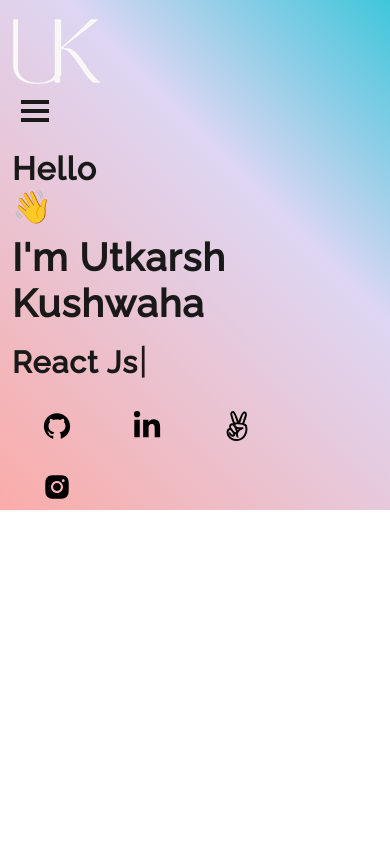
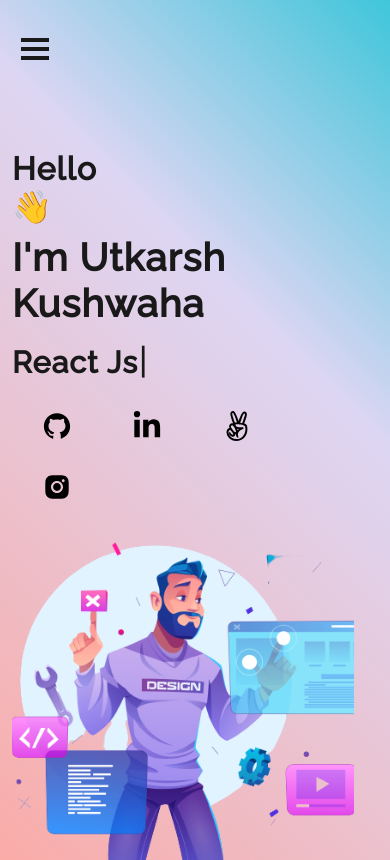
Before and after one commit to Utkarsh-K10/Protfolio, a React (Vite) app: page / in a window 390 px wide. Built offline with nearby package versions, Linux system fonts and the light colour scheme.

Commit message:
Responsive about

```diff
--- a/src/components/HomePage/HomePage.jsx
+++ b/src/components/HomePage/HomePage.jsx
@@ -38,7 +38,6 @@ function Home() {
               className='socailmediabtn'><AiFillInstagram className='icon' /></button>
           </Col>
           <Col md={5}>
-            {/* <div className='mineimage'></div> */}
             <div className="webimage">
             </div>
           </Col>
--- a/src/pages/CSS/style.css
+++ b/src/pages/CSS/style.css
@@ -19,7 +19,9 @@
 }
 
 .navbar-toggler {
-  position: relative !important;
+  position: absolute !important;
+  width: 10%;
+  margin-left: auto;
   background-color: transparent !important;
   border-color: transparent !important;
 }
@@ -112,13 +114,16 @@
   .navbar-nav .nav-item a::after {
     display: none !important;
   }
+  .logo{
+    display: none
+  }
 
   .responsive-navbar {
     width: 100%;
     height: 250px;
     border-radius: 15px;
     background-color: #FAACA8;
-  background-image: linear-gradient(45deg, #FAACA8 0%, #DDD6F3 64%, #3fc6da 100%);
+    background-image: linear-gradient(45deg, #FAACA8 0%, #DDD6F3 64%, #3fc6da 100%);
   }
 
   .nav-link {
@@ -374,13 +379,13 @@
   border-color:aliceblue;
 }
 
-/* .webimage {
+.webimage {
   max-width: 500px;
   height: 350px;
   background-image: url(../../Assets/web-removebg-preview.png);
   background-size: cover;
   background-position: center;
-} */
+}
 
 @media (max-width: 767px) {
   .aboutpagebackground {
@@ -420,8 +425,6 @@
     }
 
     .aboutmetext {
-      font-size: 1em !important;
-      font-weight: 900 !important;
       text-align: justify;
     }
 
@@ -522,13 +525,8 @@
   width: 100%;
   height: 100%;
   min-height: 100vh;
-  /* background-color: #4158d0; */
   background-color: #FAACA8;
   background-image: linear-gradient(45deg, #FAACA8 0%, #DDD6F3 64%, #3fc6da 100%);
-  /* background-image: linear-gradient(43deg,
-      #4158d0 0%,
-      #c850c0 46%,
-      #ffcc70 100%); */
   padding-top: 110px;
 }
 
@@ -578,6 +576,16 @@
   letter-spacing: 1px;
 }
 
+@media screen and (min-device-width: 320px) and (max-device-width: 455px){
+  .contacthead{
+    font-size: 2rem;
+  }
+
+  .contactpara{
+    font-size: 13px;
+  }
+}
+
 @media (max-width: 767px) {
   .contactpara br {
     display: none;
```
Also changed, not shown: src/Assets/logou.png.
